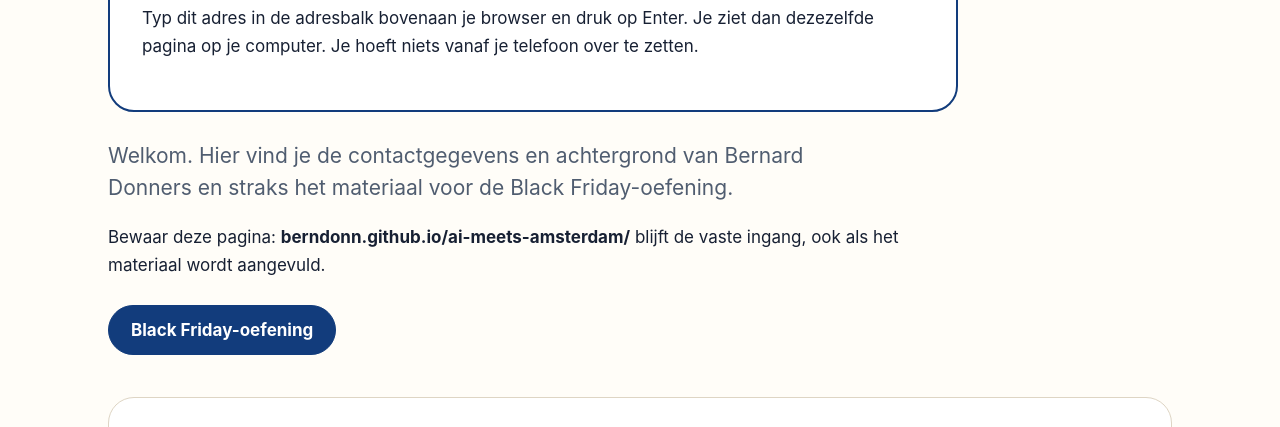
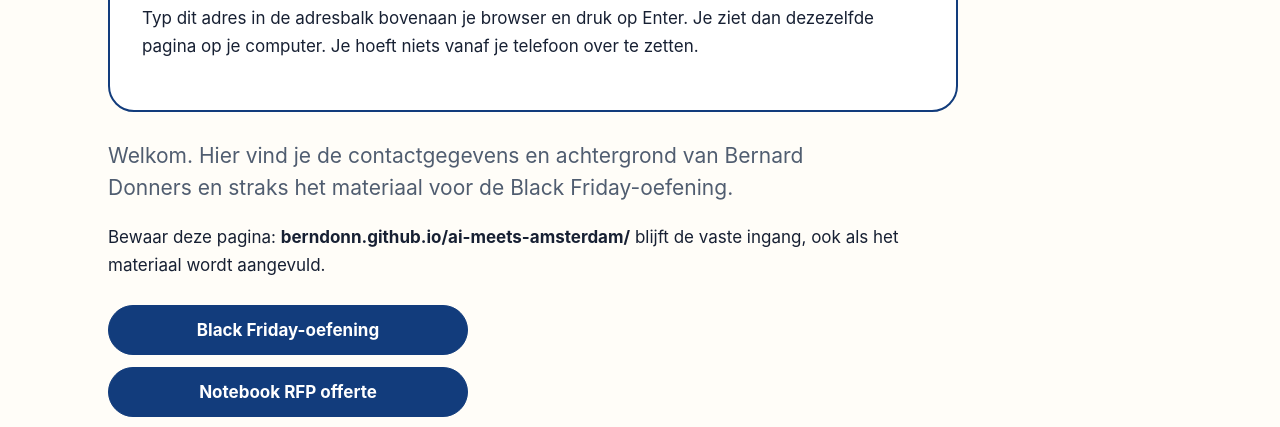
Before and after one commit to BernDonn/ai-meets-amsterdam, a plain HTML site: page index.html in a window 1280 px wide. Shown: the part 506-933 px from the top of the page. Drawn offline with Linux system fonts and the light colour scheme.

Commit message:
Stack matching blue calls to action for both exercises

```diff
--- a/index.html
+++ b/index.html
@@ -85,7 +85,7 @@
       </aside>
       <p class="lead">Welkom. Hier vind je de contactgegevens en achtergrond van Bernard Donners en straks het materiaal voor de Black Friday-oefening.</p>
       <p>Bewaar deze pagina: <strong>berndonn.github.io/ai-meets-amsterdam/</strong> blijft de vaste ingang, ook als het materiaal wordt aangevuld.</p>
-      <div class="actions"><a class="button primary" href="#oefening">Black Friday-oefening</a></div>
+      <div class="actions" style="flex-direction:column;align-items:stretch;max-width:360px"><a class="button primary" href="#oefening">Black Friday-oefening</a><a class="button primary" href="#gemini-notebook">Notebook RFP offerte</a></div>
     </section>
     <section id="gemini-notebook" class="panel" aria-labelledby="notebook-titel">
       <p class="eyebrow">Zelf oefenen met documenten</p>
```
